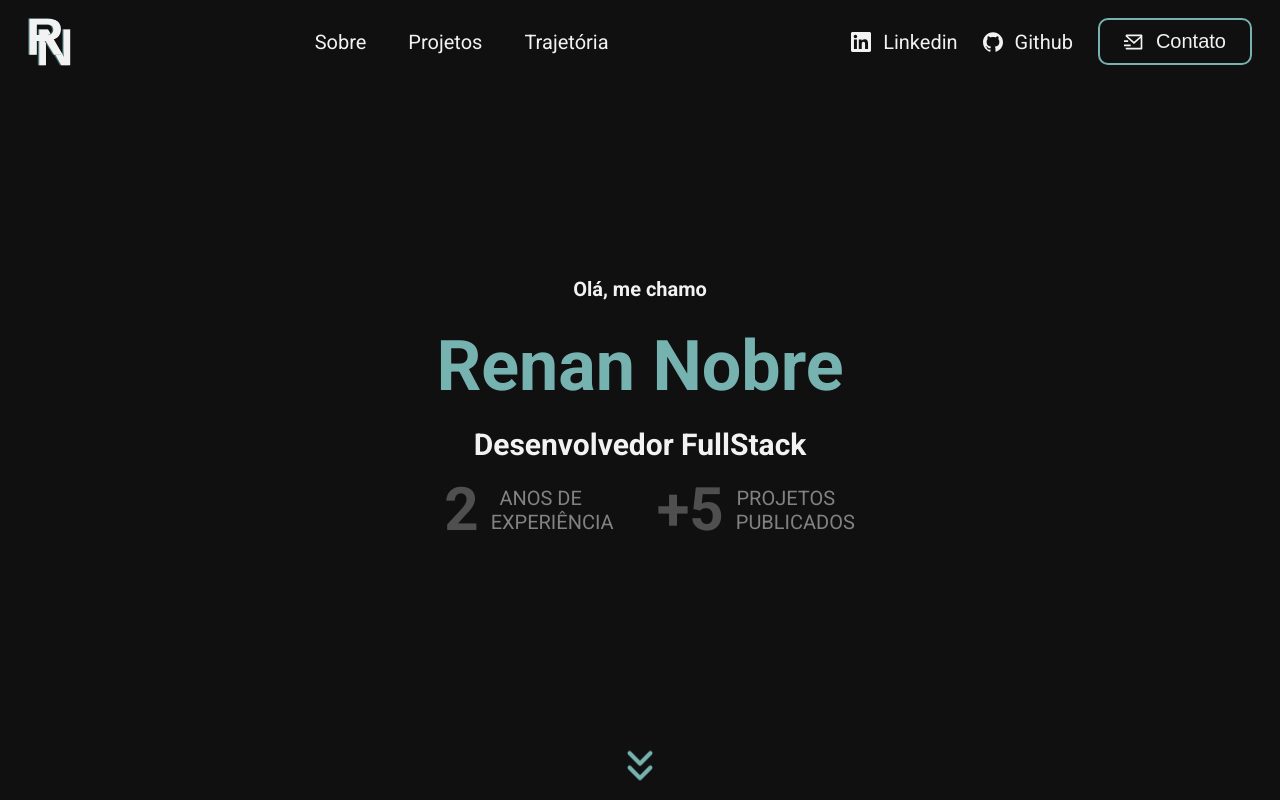
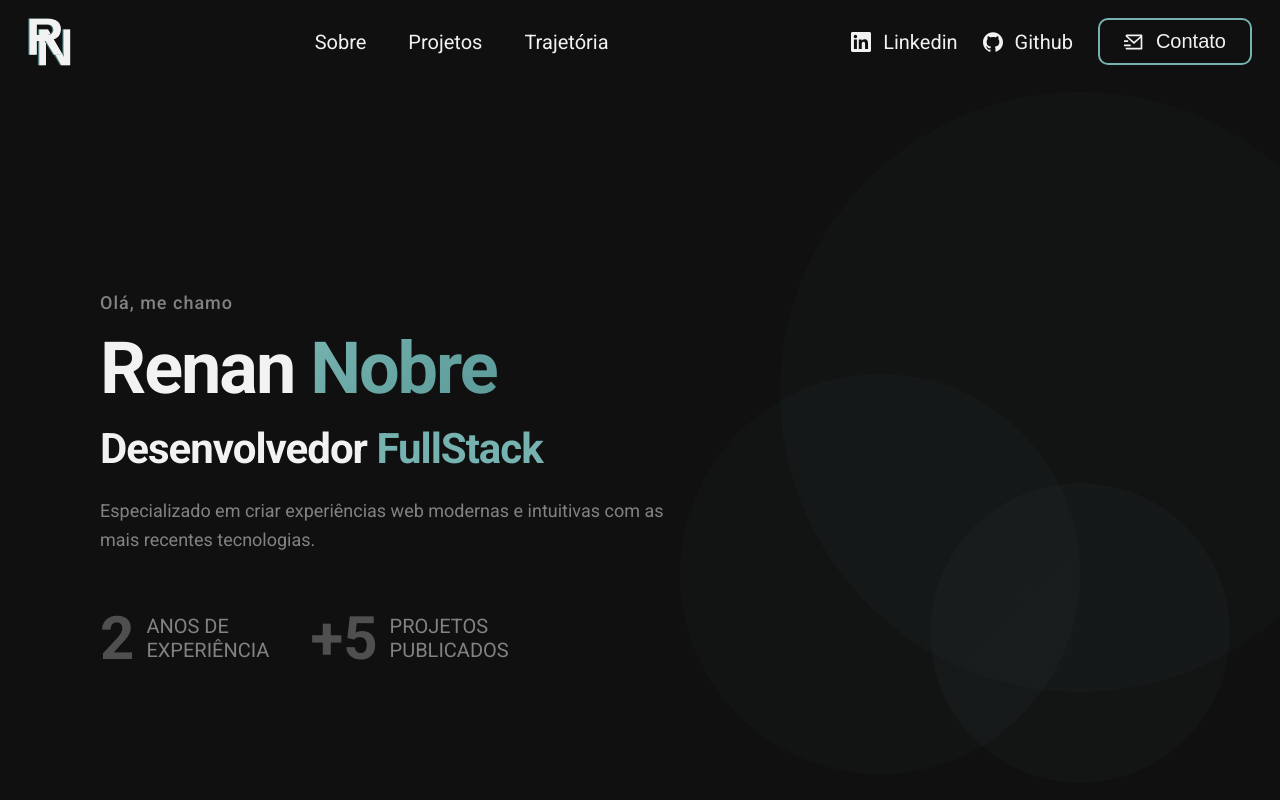
Before and after one commit to nsRenan/portfolio, a Next.js app: page / in a window 1280 px wide. Shown: the top 800 px of the page. Built offline with nearby package versions, Linux system fonts and the light colour scheme.

Commit message:
Add Hero component with styling and integrate into main page layout

```diff
--- a/src/app/components/Habilidades/habilidades.module.css
+++ b/src/app/components/Habilidades/habilidades.module.css
@@ -23,9 +23,10 @@
 }
 
 .icones {
-  display: flex;
-  flex-wrap: wrap;
+  display: grid;
+  grid-template-columns: repeat(10, 1fr);
   gap: 16px;
+  max-width: fit-content;
 }
 
 .iconWrapper {
@@ -105,6 +106,7 @@
   }
 
   .icones {
+    grid-template-columns: repeat(5, 1fr);
     gap: 12px;
   }
 
@@ -131,6 +133,7 @@
   }
 
   .icones {
+    grid-template-columns: repeat(4, 1fr);
     gap: 10px;
   }
 
--- /dev/null
+++ b/src/app/components/Hero/hero.module.css
@@ -0,0 +1,254 @@
+.heroSection {
+  min-height: 100vh;
+  display: flex;
+  align-items: center;
+  justify-content: center;
+  padding: 80px 120px;
+  position: relative;
+  overflow: hidden;
+}
+
+.heroContent {
+  max-width: 1200px;
+  width: 100%;
+  position: relative;
+  z-index: 1;
+}
+
+.textContent {
+  max-width: 800px;
+}
+
+.greeting {
+  display: inline-block;
+  font-size: 18px;
+  color: var(--cinza);
+  margin-bottom: 16px;
+  letter-spacing: 1px;
+  font-weight: 500;
+  animation: fadeInUp 0.6s ease-out;
+}
+
+.name {
+  font-size: 72px;
+  font-weight: 700;
+  color: var(--branco);
+  margin-bottom: 16px;
+  line-height: 1.1;
+  letter-spacing: -2px;
+  animation: fadeInUp 0.6s ease-out 0.1s backwards;
+}
+
+.highlight {
+  background: linear-gradient(135deg, var(--verde) 0%, #5a9a98 100%);
+  -webkit-background-clip: text;
+  -webkit-text-fill-color: transparent;
+  background-clip: text;
+}
+
+.role {
+  font-size: 42px;
+  font-weight: 600;
+  color: var(--branco);
+  margin-bottom: 24px;
+  letter-spacing: -1px;
+  animation: fadeInUp 0.6s ease-out 0.2s backwards;
+}
+
+.stack {
+  color: var(--verde);
+}
+
+.description {
+  font-size: 18px;
+  color: var(--cinza);
+  line-height: 1.6;
+  margin-bottom: 48px;
+  max-width: 600px;
+  animation: fadeInUp 0.6s ease-out 0.3s backwards;
+}
+
+.stats {
+  display: flex;
+  gap: 64px;
+  animation: fadeInUp 0.6s ease-out 0.4s backwards;
+}
+
+@keyframes fadeInUp {
+  from {
+    opacity: 0;
+    transform: translateY(30px);
+  }
+  to {
+    opacity: 1;
+    transform: translateY(0);
+  }
+}
+
+/* Elementos decorativos */
+.decorative {
+  position: absolute;
+  top: 0;
+  right: 0;
+  width: 50%;
+  height: 100%;
+  pointer-events: none;
+  z-index: 0;
+}
+
+.circle1,
+.circle2,
+.circle3 {
+  position: absolute;
+  border-radius: 50%;
+  opacity: 0.03;
+  animation: float 20s ease-in-out infinite;
+}
+
+.circle1 {
+  width: 600px;
+  height: 600px;
+  background: linear-gradient(135deg, var(--verde) 0%, #5a9a98 100%);
+  top: -200px;
+  right: -200px;
+  animation-delay: 0s;
+}
+
+.circle2 {
+  width: 400px;
+  height: 400px;
+  background: linear-gradient(135deg, #5a9a98 0%, var(--verde) 100%);
+  bottom: -100px;
+  right: 100px;
+  animation-delay: 5s;
+}
+
+.circle3 {
+  width: 300px;
+  height: 300px;
+  background: var(--verde);
+  top: 50%;
+  right: -50px;
+  animation-delay: 10s;
+}
+
+@keyframes float {
+  0%, 100% {
+    transform: translateY(0) scale(1);
+  }
+  50% {
+    transform: translateY(-30px) scale(1.05);
+  }
+}
+
+/* Responsivo */
+@media (max-width: 1400px) {
+  .heroSection {
+    padding: 80px 100px;
+  }
+}
+
+@media (max-width: 1024px) {
+  .heroSection {
+    padding: 80px 80px;
+  }
+
+  .name {
+    font-size: 64px;
+  }
+
+  .role {
+    font-size: 38px;
+  }
+
+  .decorative {
+    opacity: 0.5;
+  }
+}
+
+@media (max-width: 768px) {
+  .heroSection {
+    padding: 60px 50px;
+    min-height: 90vh;
+  }
+
+  .name {
+    font-size: 56px;
+  }
+
+  .role {
+    font-size: 32px;
+  }
+
+  .description {
+    font-size: 16px;
+    margin-bottom: 40px;
+  }
+
+  .stats {
+    gap: 48px;
+  }
+
+  .circle1 {
+    width: 400px;
+    height: 400px;
+  }
+
+  .circle2 {
+    width: 300px;
+    height: 300px;
+  }
+
+  .circle3 {
+    width: 200px;
+    height: 200px;
+  }
+}
+
+@media (max-width: 480px) {
+  .heroSection {
+    padding: 50px 20px;
+  }
+
+  .greeting {
+    font-size: 16px;
+  }
+
+  .name {
+    font-size: 48px;
+    letter-spacing: -1px;
+  }
+
+  .role {
+    font-size: 28px;
+  }
+
+  .description {
+    font-size: 15px;
+    margin-bottom: 36px;
+  }
+
+  .stats {
+    gap: 32px;
+  }
+
+  .decorative {
+    display: none;
+  }
+}
+
+@media (max-width: 360px) {
+  .name {
+    font-size: 42px;
+  }
+
+  .role {
+    font-size: 24px;
+  }
+
+  .stats {
+    flex-direction: column;
+    gap: 24px;
+    align-items: flex-start;
+  }
+}
--- /dev/null
+++ b/src/app/components/Hero/index.tsx
@@ -0,0 +1,34 @@
+import styles from "./hero.module.css";
+import { Info } from "../Info";
+
+export function Hero() {
+  return (
+    <section className={styles.heroSection}>
+      <div className={styles.heroContent}>
+        <div className={styles.textContent}>
+          <span className={styles.greeting}>Olá, me chamo</span>
+          <h1 className={styles.name}>
+            Renan <span className={styles.highlight}>Nobre</span>
+          </h1>
+          <p className={styles.role}>
+            Desenvolvedor <span className={styles.stack}>FullStack</span>
+          </p>
+          <p className={styles.description}>
+            Especializado em criar experiências web modernas e intuitivas com as mais recentes tecnologias.
+          </p>
+
+          <div className={styles.stats}>
+            <Info numero="2" titulo="anos de experiência" />
+            <Info numero="+5" titulo="projetos publicados" />
+          </div>
+        </div>
+
+        <div className={styles.decorative}>
+          <div className={styles.circle1}></div>
+          <div className={styles.circle2}></div>
+          <div className={styles.circle3}></div>
+        </div>
+      </div>
+    </section>
+  );
+}
--- a/src/app/page.module.css
+++ b/src/app/page.module.css
@@ -1,146 +1,21 @@
-.section{
-  margin: 0px 250px;
+.main {
+  position: relative;
 }
 
-
-.main h1 {
-  font-size: 70px;
-  margin-bottom: 20px;
-  color: var(--verde);
-}
-.main h3 {
-  font-size: 30px;
-  margin-bottom: 12px;
-  color: var(--branco);
-}
-.main h4 {
-  font-size: 20px;
-  margin-bottom: 24px;
-  color: var(--branco);
+.seta {
+  display: flex;
+  justify-content: center;
+  margin: 40px 0;
 }
 
-.info {
-  display: flex;
-  align-items: center;
-  justify-content: center;
-  gap: 66px;
-}
-.seta{
-  display: flex;
-  justify-content: center;
-}
-
-@media (max-width: 1500px){
-  .section {
-    margin: 0px 100px;
+@media (max-width: 768px) {
+  .seta {
+    margin: 30px 0;
   }
 }
 
-
-@media (max-width: 700px){
-  .section {
-    margin: 0px 50px;
-  }
-  .main h1 {
-    font-size: 60px;
-    margin-bottom: 18px;
-  }
-  .main h3 {
-    font-size: 27px;
-    margin-bottom: 10px;
-  }
-  .main h4 {
-    font-size: 18px;
-    margin-bottom: 21px;
-  }
-
-  .info {
-    gap: 50px;
-  }
-
-  .info p {
-    font-size: 18px;
-  }
-  .info h2 {
-    font-size: 54px;
+@media (max-width: 480px) {
+  .seta {
+    margin: 20px 0;
   }
 }
-@media (max-width: 450px){
-  .section {
-    margin: 0px 10px;
-  }
-
-  .main h1 {
-    font-size: 56px;
-    margin-bottom: 16px;
-  }
-  .main h3 {
-    font-size: 24px;
-    margin-bottom: 8px;
-  }
-  .main h4 {
-    font-size: 16px;
-    margin-bottom: 18px;
-  }
-
-  .info {
-    gap: 32px;
-  }
-  .info p {
-    font-size: 16px;
-  }
-  .info h2 {
-    font-size: 50px;
-  }
-}
-@media (max-width: 330px){
-
-  .main h1 {
-    font-size: 50px;
-    margin-bottom: 12px;
-  }
-  .main h3 {
-    font-size: 20px;
-    margin-bottom: 6px;
-  }
-  .main h4 {
-    font-size: 14px;
-    margin-bottom: 14px;
-  }
-
-  .info {
-    gap: 26px;
-  }
-  .info p {
-    font-size: 12px;
-  }
-  .info h2 {
-    font-size: 38px;
-  }
-}
-
-@media (max-width: 300px) {
-  .main h1 {
-    font-size: 46px;
-    margin-bottom: 8px;
-  }
-  .main h3 {
-    font-size: 18px;
-    margin-bottom: 6px;
-  }
-  .main h4 {
-    font-size: 12px;
-    margin-bottom: 8px;
-  }
-
-  .info {
-    gap: 0px;
-  }
-  .info p {
-    font-size: 10px;
-  }
-  .info h2 {
-    font-size: 34px;
-  }
-
-}
--- a/src/app/page.tsx
+++ b/src/app/page.tsx
@@ -1,39 +1,31 @@
-import { Conteiner } from "./components/Conteiner";
-import { Info } from "./components/Info";
 import styles from "./page.module.css";
 import { Sobre } from "./components/Sobre";
 import { Seta } from "./components/Seta";
 import { Carrossel } from "./components/Carrossel";
 import Trajetoria from "./components/Trajetoria";
+import { Hero } from "./components/Hero";
 
 export default function Home() {
   return (
     <main className={styles.main}>
-      <section className={styles.section}>
-        <Conteiner>
-          <div className={styles.apresentacao}>
-            <h4>Olá, me chamo</h4>
-            <h1>Renan Nobre</h1>
-            <h3>Desenvolvedor FullStack</h3>
-            <div className={styles.info}>
-              <Info numero="2" titulo="anos de experiência" />
-              <Info numero="+5" titulo="projetos publicados" />
-            </div>
-          </div>
-        </Conteiner>
+      <Hero />
+
       <div className={styles.seta}>
         <Seta />
       </div>
+
       <section id="sobre">
         <Sobre />
       </section>
-      </section>
+
       <div className={styles.seta}>
         <Seta />
       </div>
+
       <section id="projetos">
         <Carrossel />
       </section>
+
       <section id="trajetoria">
         <Trajetoria />
       </section>
```
Lines whose indentation alone changed are shown as unchanged.
